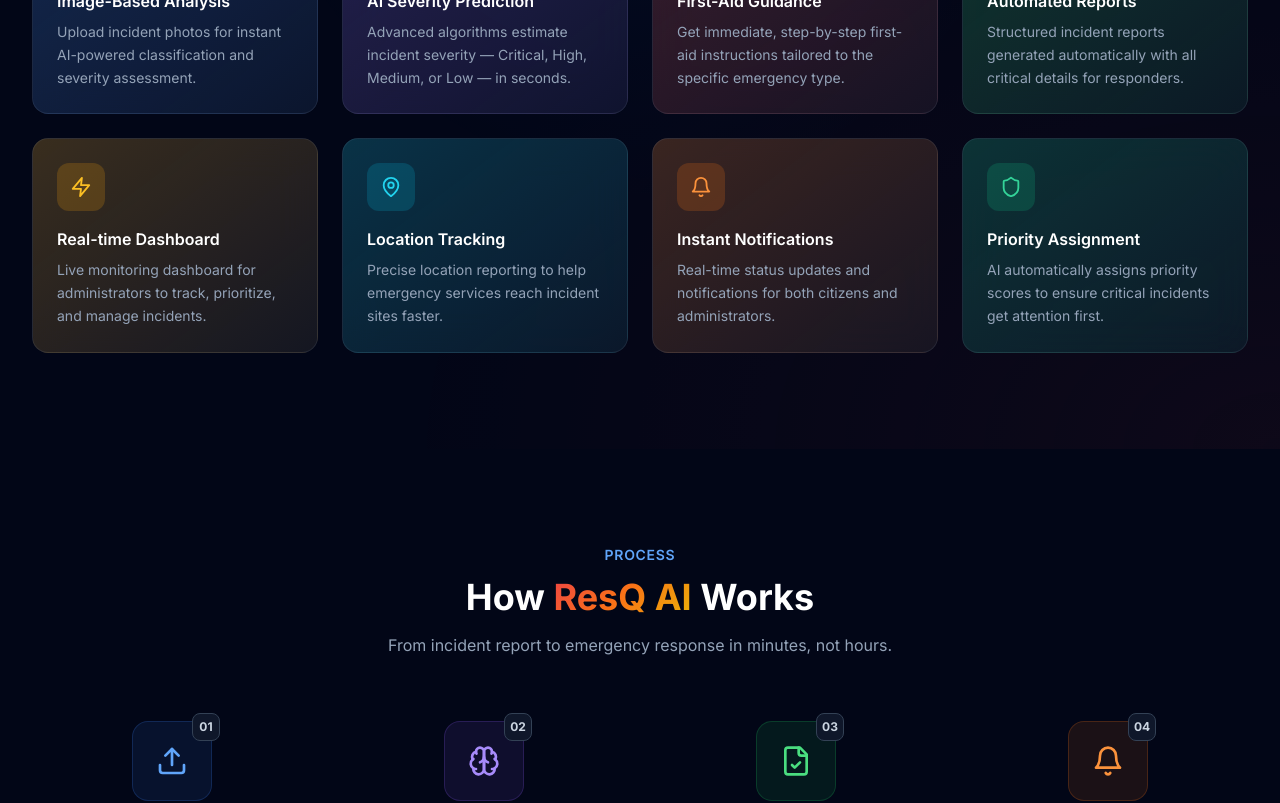
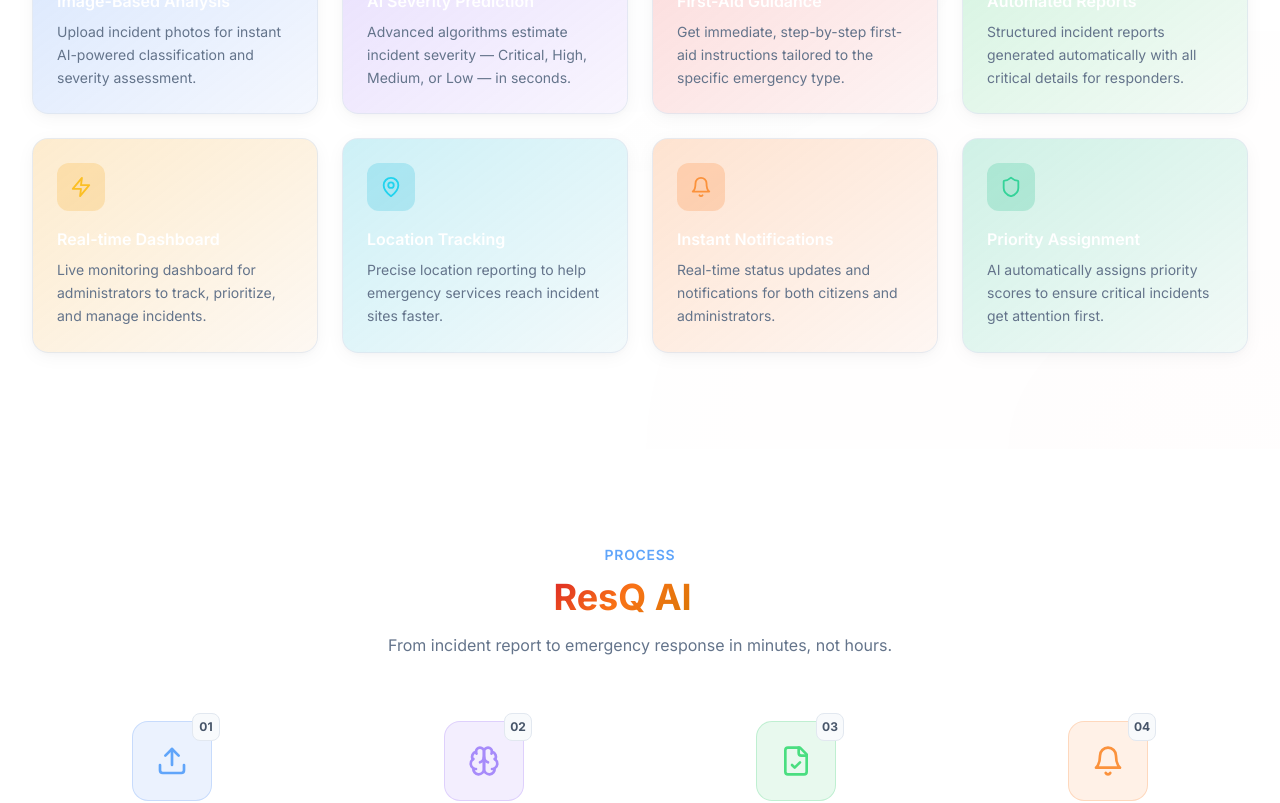
Before and after one commit to vedant821/ResQ-AI, a React (Vite) app in the folder client/: page / in a window 1280 px wide. Shown: the part 1220-2023 px from the top of the page. Built offline with nearby package versions, Linux system fonts and the light colour scheme.

Commit message:
Update layout theme to clean premium light mode with white background

```diff
--- a/client/index.html
+++ b/client/index.html
@@ -1,5 +1,5 @@
 <!DOCTYPE html>
-<html lang="en" class="dark">
+<html lang="en" class="light">
   <head>
     <meta charset="UTF-8" />
     <link rel="icon" type="image/svg+xml" href="/vite.svg" />
@@ -12,7 +12,8 @@
     <link href="https://fonts.googleapis.com/css2?family=Inter:wght@300;400;500;600;700;800;900&display=swap" rel="stylesheet" />
     <title>ResQ AI — Every Second Saves a Life</title>
   </head>
-  <body class="dark bg-dark-950 text-white antialiased">
+  <body class="bg-slate-50 text-slate-900 antialiased">
+
     <div id="root"></div>
     <script type="module" src="/src/main.jsx"></script>
   </body>
--- a/client/src/index.css
+++ b/client/src/index.css
@@ -15,8 +15,8 @@
 
   body {
     font-family: 'Inter', system-ui, -apple-system, sans-serif;
-    background-color: #020617;
-    color: #f8fafc;
+    background-color: #ffffff;
+    color: #0f172a;
     overflow-x: hidden;
   }
 
@@ -25,57 +25,58 @@
   }
 
   ::-webkit-scrollbar-track {
-    background: #0f172a;
+    background: #f8fafc;
   }
 
   ::-webkit-scrollbar-thumb {
-    background: #334155;
+    background: #cbd5e1;
     border-radius: 4px;
   }
 
   ::-webkit-scrollbar-thumb:hover {
-    background: #475569;
+    background: #94a3b8;
   }
 }
 
 @layer components {
   .glass {
-    background: rgba(15, 23, 42, 0.6);
+    background: rgba(255, 255, 255, 0.75);
     backdrop-filter: blur(16px);
     -webkit-backdrop-filter: blur(16px);
-    border: 1px solid rgba(148, 163, 184, 0.1);
+    border: 1px solid rgba(226, 232, 240, 0.8);
   }
 
   .glass-light {
-    background: rgba(30, 41, 59, 0.4);
+    background: rgba(255, 255, 255, 0.45);
     backdrop-filter: blur(12px);
     -webkit-backdrop-filter: blur(12px);
-    border: 1px solid rgba(148, 163, 184, 0.08);
+    border: 1px solid rgba(226, 232, 240, 0.5);
   }
 
   .glass-card {
-    background: rgba(15, 23, 42, 0.7);
+    background: rgba(255, 255, 255, 0.85);
     backdrop-filter: blur(20px);
     -webkit-backdrop-filter: blur(20px);
-    border: 1px solid rgba(148, 163, 184, 0.12);
+    border: 1px solid rgba(226, 232, 240, 0.8);
     border-radius: 16px;
+    box-shadow: 0 4px 20px -2px rgba(15, 23, 42, 0.05), 0 2px 8px -1px rgba(15, 23, 42, 0.03);
     transition: all 0.3s ease;
   }
 
   .glass-card:hover {
-    border-color: rgba(59, 130, 246, 0.3);
-    box-shadow: 0 0 20px rgba(59, 130, 246, 0.1);
+    border-color: rgba(59, 130, 246, 0.4);
+    box-shadow: 0 10px 30px -10px rgba(59, 130, 246, 0.15);
   }
 
   .gradient-text {
-    background: linear-gradient(135deg, #3b82f6, #60a5fa, #93c5fd);
+    background: linear-gradient(135deg, #1d4ed8, #3b82f6, #60a5fa);
     -webkit-background-clip: text;
     -webkit-text-fill-color: transparent;
     background-clip: text;
   }
 
   .gradient-text-emergency {
-    background: linear-gradient(135deg, #ef4444, #f97316, #eab308);
+    background: linear-gradient(135deg, #dc2626, #f97316, #d97706);
     -webkit-background-clip: text;
     -webkit-text-fill-color: transparent;
     background-clip: text;
@@ -92,7 +93,7 @@
     inset: -1px;
     border-radius: 17px;
     padding: 1px;
-    background: linear-gradient(135deg, rgba(59, 130, 246, 0.5), rgba(239, 68, 68, 0.5));
+    background: linear-gradient(135deg, rgba(59, 130, 246, 0.3), rgba(239, 68, 68, 0.3));
     -webkit-mask: linear-gradient(#fff 0 0) content-box, linear-gradient(#fff 0 0);
     mask: linear-gradient(#fff 0 0) content-box, linear-gradient(#fff 0 0);
     -webkit-mask-composite: xor;
@@ -102,63 +103,63 @@
   .btn-primary {
     @apply px-6 py-3 bg-gradient-to-r from-primary-600 to-primary-500 text-white font-semibold rounded-xl
            hover:from-primary-500 hover:to-primary-400 transition-all duration-300
-           shadow-lg shadow-primary-500/25 hover:shadow-primary-500/40
+           shadow-lg shadow-primary-500/15 hover:shadow-primary-500/25
            active:scale-95 transform;
   }
 
   .btn-danger {
     @apply px-6 py-3 bg-gradient-to-r from-emergency-600 to-emergency-500 text-white font-semibold rounded-xl
            hover:from-emergency-500 hover:to-emergency-400 transition-all duration-300
-           shadow-lg shadow-emergency-500/25 hover:shadow-emergency-500/40
+           shadow-lg shadow-emergency-500/15 hover:shadow-emergency-500/25
            active:scale-95 transform;
   }
 
   .btn-outline {
     @apply px-6 py-3 border border-dark-600 text-dark-200 font-semibold rounded-xl
-           hover:border-primary-500 hover:text-primary-400 transition-all duration-300
+           hover:border-primary-500 hover:text-primary-600 hover:bg-slate-50 transition-all duration-300
            active:scale-95 transform;
   }
 
   .input-field {
-    @apply w-full px-4 py-3 bg-dark-800/50 border border-dark-700 rounded-xl text-white
+    @apply w-full px-4 py-3 bg-white border border-dark-700 rounded-xl text-dark-100
            placeholder-dark-400 focus:outline-none focus:border-primary-500 focus:ring-2
            focus:ring-primary-500/20 transition-all duration-300;
   }
 
   .severity-critical {
-    @apply bg-red-500/10 text-red-400 border border-red-500/20;
+    @apply bg-red-50 text-red-600 border border-red-200/60;
   }
 
   .severity-high {
-    @apply bg-orange-500/10 text-orange-400 border border-orange-500/20;
+    @apply bg-orange-50 text-orange-600 border border-orange-200/60;
   }
 
   .severity-medium {
-    @apply bg-yellow-500/10 text-yellow-400 border border-yellow-500/20;
+    @apply bg-amber-50 text-amber-700 border border-amber-200/60;
   }
 
   .severity-low {
-    @apply bg-green-500/10 text-green-400 border border-green-500/20;
+    @apply bg-green-50 text-green-600 border border-green-200/60;
   }
 
   .status-pending {
-    @apply bg-amber-500/10 text-amber-400 border border-amber-500/20;
+    @apply bg-amber-50 text-amber-700 border border-amber-200/60;
   }
 
   .status-assigned {
-    @apply bg-blue-500/10 text-blue-400 border border-blue-500/20;
+    @apply bg-blue-50 text-blue-600 border border-blue-200/60;
   }
 
   .status-inprogress {
-    @apply bg-violet-500/10 text-violet-400 border border-violet-500/20;
+    @apply bg-purple-50 text-purple-600 border border-purple-200/60;
   }
 
   .status-resolved {
-    @apply bg-green-500/10 text-green-400 border border-green-500/20;
+    @apply bg-green-50 text-green-600 border border-green-200/60;
   }
 
   .status-closed {
-    @apply bg-gray-500/10 text-gray-400 border border-gray-500/20;
+    @apply bg-slate-100 text-slate-600 border border-slate-200/60;
   }
 
   .emergency-pulse {
@@ -167,23 +168,23 @@
 
   @keyframes emergencyPulse {
     0%, 100% {
-      box-shadow: 0 0 0 0 rgba(239, 68, 68, 0.4);
+      box-shadow: 0 0 0 0 rgba(239, 68, 68, 0.25);
     }
     50% {
-      box-shadow: 0 0 0 20px rgba(239, 68, 68, 0);
+      box-shadow: 0 0 0 15px rgba(239, 68, 68, 0);
     }
   }
 
   .bg-grid {
     background-image:
-      linear-gradient(rgba(148, 163, 184, 0.03) 1px, transparent 1px),
-      linear-gradient(90deg, rgba(148, 163, 184, 0.03) 1px, transparent 1px);
+      linear-gradient(rgba(15, 23, 42, 0.02) 1px, transparent 1px),
+      linear-gradient(90deg, rgba(15, 23, 42, 0.02) 1px, transparent 1px);
     background-size: 60px 60px;
   }
 
   .bg-radial-gradient {
-    background: radial-gradient(ellipse at top, rgba(59, 130, 246, 0.15) 0%, transparent 50%),
-                radial-gradient(ellipse at bottom right, rgba(239, 68, 68, 0.1) 0%, transparent 50%);
+    background: radial-gradient(ellipse at top, rgba(59, 130, 246, 0.04) 0%, transparent 50%),
+                radial-gradient(ellipse at bottom right, rgba(239, 68, 68, 0.02) 0%, transparent 50%);
   }
 }
 
--- a/client/tailwind.config.js
+++ b/client/tailwind.config.js
@@ -34,17 +34,17 @@
           900: '#7f1d1d',
         },
         dark: {
-          50: '#f8fafc',
-          100: '#f1f5f9',
-          200: '#e2e8f0',
-          300: '#cbd5e1',
-          400: '#94a3b8',
-          500: '#64748b',
-          600: '#475569',
-          700: '#334155',
-          800: '#1e293b',
-          900: '#0f172a',
-          950: '#020617',
+          50: '#0f172a',
+          100: '#1e293b',
+          200: '#334155',
+          300: '#475569',
+          400: '#64748b',
+          500: '#94a3b8',
+          600: '#cbd5e1',
+          700: '#e2e8f0',
+          800: '#f1f5f9',
+          900: '#f8fafc',
+          950: '#ffffff',
         },
         severity: {
           critical: '#ef4444',
```
